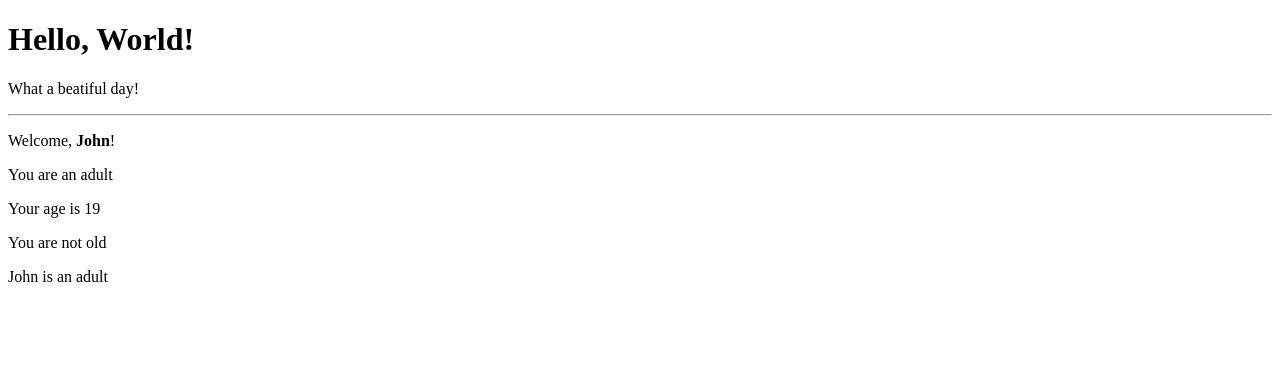
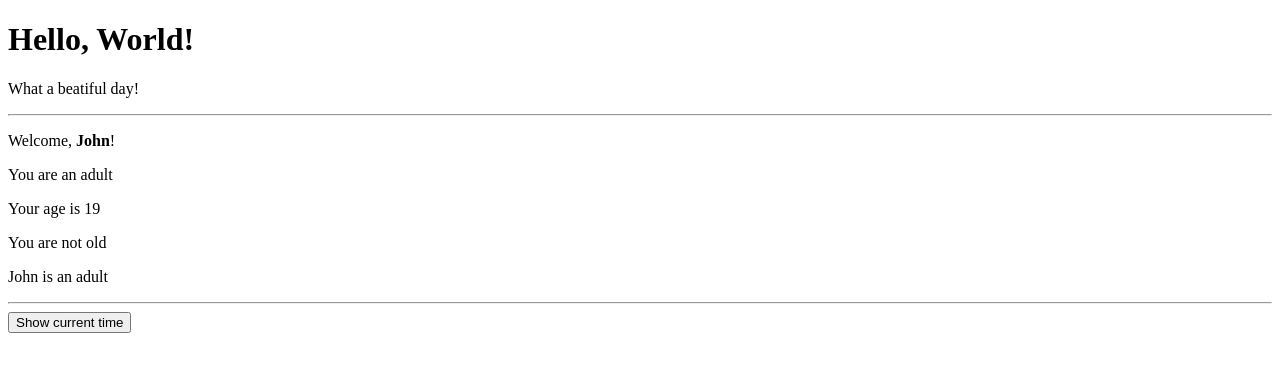
Before and after one commit to NicolasPapappicco/ESERCIZI, a React (Vite) app in the folder React/my-app/: page / in a window 1280 px wide. Shown: the top 372 px of the page. Built offline with nearby package versions, Linux system fonts and the light colour scheme.

Commit message:
es events

```diff
--- /dev/null
+++ b/React/my-app/src/AlertClock.jsx
@@ -0,0 +1,9 @@
+export function AlertClock() {
+    function handleShowTime() {
+        const now = new Date()
+
+        alert(`The current time is ${now.toLocaleTimeString()}`)
+    }
+
+    return <button onClick={handleShowTime}>Show current time</button>
+}
--- a/React/my-app/src/App.jsx
+++ b/React/my-app/src/App.jsx
@@ -1,5 +1,6 @@
 import { HelloWorld } from "./HelloWorld";
 import { Welcome } from "./Welcome";
+import { AlertClock } from "./AlertClock";
 
 export function App() {
     return (
@@ -7,6 +8,8 @@ export function App() {
             <HelloWorld/>
             <hr />
             <Welcome name="John" age={19}/>
+            <hr />
+            <AlertClock/>
         </div>
     )
 }
```
